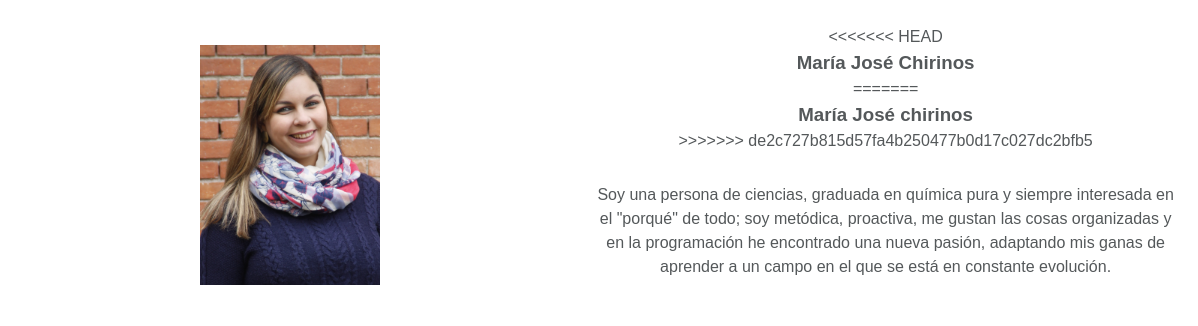
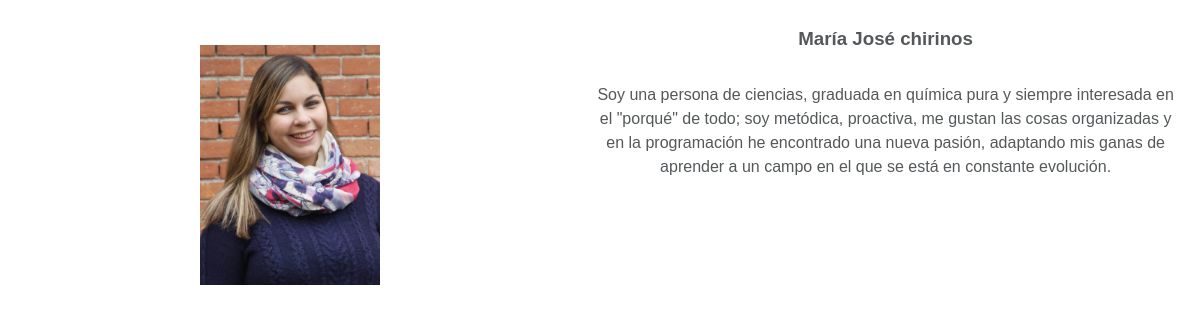
Before and after one commit to azaharamg/Adalab-project-promo-h-module-1-team-4-morning-TechAnts, a plain HTML site: page index.html in a window 1280 px wide. Shown: the part 1579-1905 px from the top of the page, 0-1198 px from the left. Drawn offline with nearby package versions, Linux system fonts and the light colour scheme.

Commit message:
Solve a conflict

```diff
--- a/index.html
+++ b/index.html
@@ -112,10 +112,7 @@
                             <img class="img-adalaber" src="img/img-ma-jose.JPG" alt="fotografía alumna María José" />
                         </div>
                         <div class="container-bio-adalaber">
-                            <<<<<<< HEAD <h3 class="name-adalaber">María José Chirinos</h3>
-                                =======
                             <h3 class="name-adalaber">María José chirinos</h3>
-                                >>>>>>> de2c727b815d57fa4b250477b0d17c027dc2bfb5
                             <p class="bio-adalaber2"> Soy una persona de ciencias, graduada en química pura y
                                 siempre
                                 interesada en el "porqué" de todo; soy metódica, proactiva, me gustan las cosas
```
Lines whose indentation alone changed are shown as unchanged.
